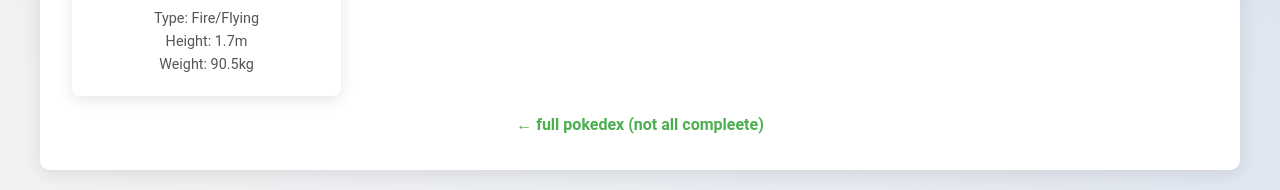
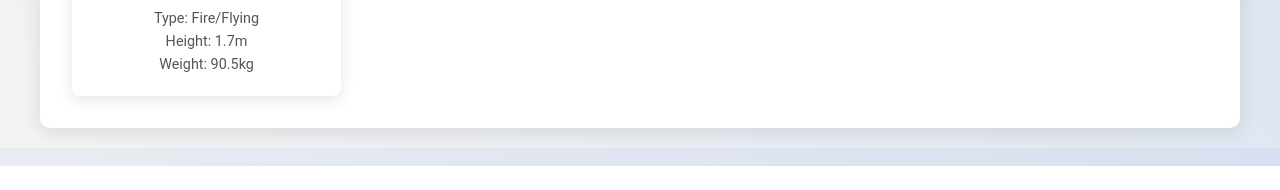
Before and after one commit to drowzeepokedex/drowzeepokedex.github.io, a plain HTML site: page index.html in a window 1280 px wide. Shown: the part 634-824 px from the top of the page. After the commit the page ends 800 px from the top, so only its background shows below. Drawn offline with Linux system fonts and the light colour scheme.

Commit message:
Update index.html

```diff
--- a/index.html
+++ b/index.html
@@ -171,11 +171,5 @@
         </div>
       </div>
     </div>
-
-    <div class="back-link">
-      <a href="index.html">← full pokedex (not all compleete)</a>
-    </div>
-  </div>
-
 </body>
 </html>
```
